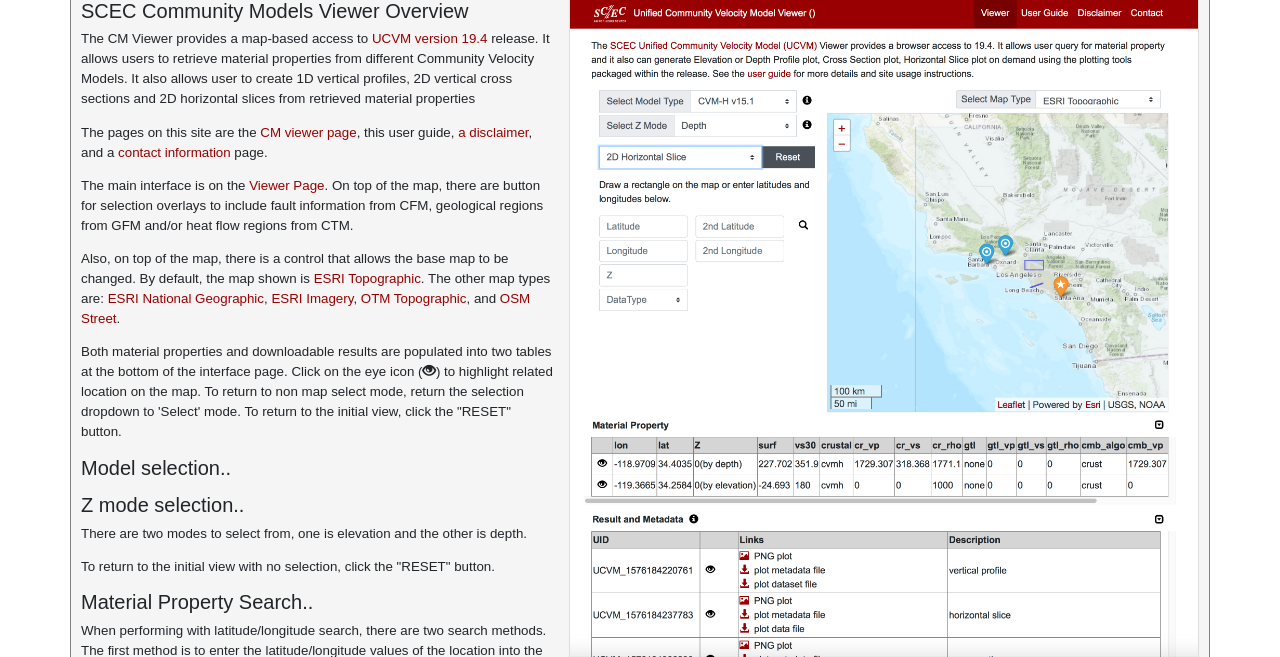
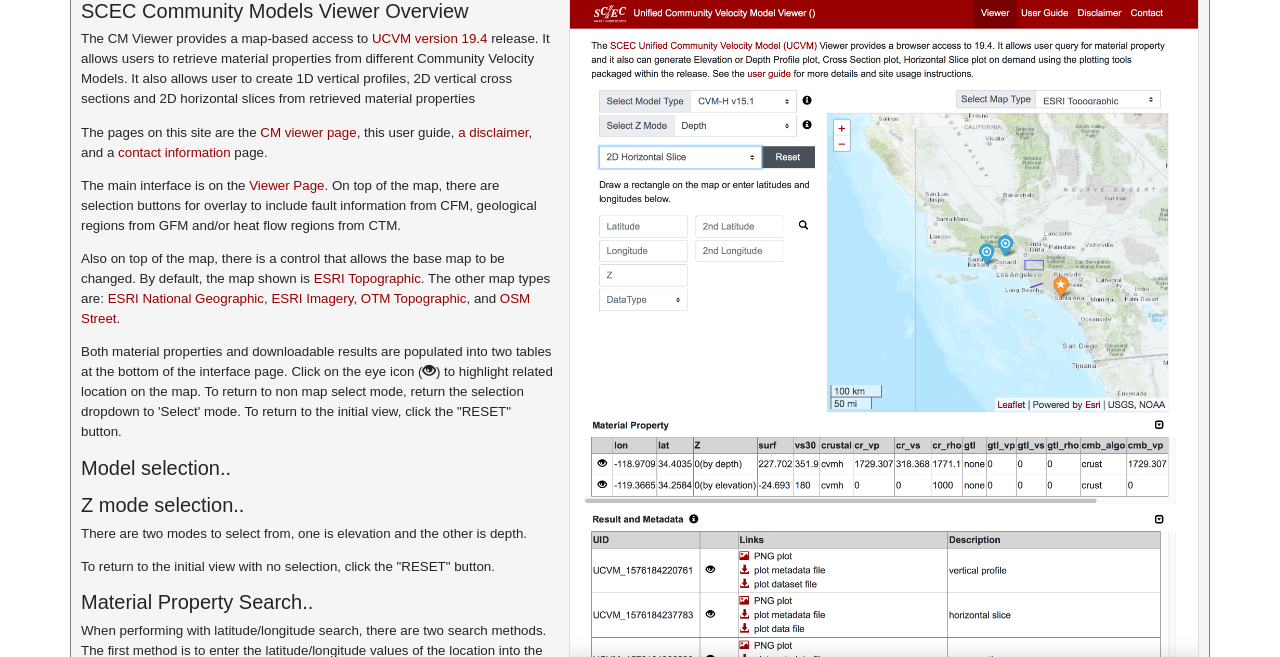
Before and after one commit to SCECcode/UCVM_web, a PHP site: page /guide in a window 1280 px wide. Shown: the part 131-788 px from the top of the page. Run offline with PHP 8.4, Linux system fonts and the light colour scheme.

Commit message:
tweak doc

```diff
--- a/web/guide.php
+++ b/web/guide.php
@@ -20,7 +20,7 @@ $header = getHeader("User Guide");
     <script type='text/javascript' src='js/vendor/jquery.min.js'></script>
     <script type='text/javascript' src='js/vendor/bootstrap.min.js'></script>
     <script type='text/javascript' src='js/vendor/jquery-ui.js'></script>
-    <title>SCEC Community Models Viewer (under active development): User Guide</title>
+    <title>SCEC Community Models Viewer: User Guide</title>
 </head>
 <body>
 <?php echo $header; ?>
@@ -41,8 +41,8 @@ $header = getHeader("User Guide");
                It allows users to retrieve material properties from different Community Velocity Models. It also allows user to create 1D vertical profiles, 2D vertical cross sections and 2D horizontal slices from retrieved material properties</p>
             <p>The pages on this site are the <a href="<?php echo $host_site_actual_path; ?>">CM viewer page</a>, this user guide, <a href="disclaimer">a disclaimer</a>, and a <a href="contact">contact information</a> page.</p>
 
-            <p>The main interface is on the <a href="<?php echo $host_site_actual_path; ?>">Viewer Page</a>. On top of the map, there are button for selection overlays to include fault information from CFM, geological regions from GFM and/or heat flow regions from CTM. </p>
-            <p> Also, on top of the map, there is a control that allows the base map to be changed.
+            <p>The main interface is on the <a href="<?php echo $host_site_actual_path; ?>">Viewer Page</a>. On top of the map, there are selection buttons for overlay to include fault information from CFM, geological regions from GFM and/or heat flow regions from CTM. </p>
+            <p> Also on top of the map, there is a control that allows the base map to be changed.
                 By default, the map shown is <a href="https://services.arcgisonline.com/ArcGIS/rest/services/World_Topo_Map/MapServer">ESRI Topographic</a>.
                 The other map types are: <a
                         href="https://services.arcgisonline.com/ArcGIS/rest/services/NatGeo_World_Map/MapServer">ESRI National Geographic</a>, <a
--- a/web/index.php
+++ b/web/index.php
@@ -5,7 +5,7 @@ $header = getHeader("Viewer");
 <!DOCTYPE html>
 <html lang="en">
 <head>
-    <title>UCVM Viewer</title>
+    <title>SCEC Community Models Viewer</title>
     <meta charset="utf-8">
     <meta name="viewport" content="width=device-width, initial-scale=1.0">
 
--- a/web/viewer.php
+++ b/web/viewer.php
@@ -5,7 +5,7 @@ $header = getHeader("Viewer");
 <!DOCTYPE html>
 <html lang="en">
 <head>
-    <title>SCEC Community Models Viewer (under active development)</title>
+    <title>SCEC Community Models Viewer (prototype)</title>
     <meta charset="utf-8">
     <meta name="viewport" content="width=device-width, initial-scale=1.0">
 
@@ -135,7 +135,7 @@ TODO: need a new id
 
     <div class="row">
         <div class="col-12">
-            <p>The <a href="https://www.scec.org/research/ucvm">SCEC Community Models (CM) Viewer</a> provides an integrated view of SCEC CVMs, CFM, GFM and CTM models and also offers a browser access to the latest SCEC Unified Community Velocity Model(UCVM). User can query for material property from selected Community Velocity Model, generate Elevation profile plot, Depth Profile plot, Cross Section plot, or Horizontal Slice plot on demand using the plotting utility tools from UCVM.  See the <a href="guide.php">user guide</a> for more details and site usage instructions.</p>
+            <p>The <a href="https://www.scec.org/research/ucvm">SCEC Community Models (CM) Viewer (prototype) </a> provides an integrated view of SCEC CVMs, CFM, GFM and CTM models and also offers a browser access to the latest SCEC Unified Community Velocity Model(UCVM). User can query for material property from selected Community Velocity Model, generate Elevation profile plot, Depth Profile plot, Cross Section plot, or Horizontal Slice plot on demand using the plotting utility tools from UCVM.  See the <a href="guide.php">user guide</a> for more details and site usage instructions.</p>
         </div>
     </div>
 
```
